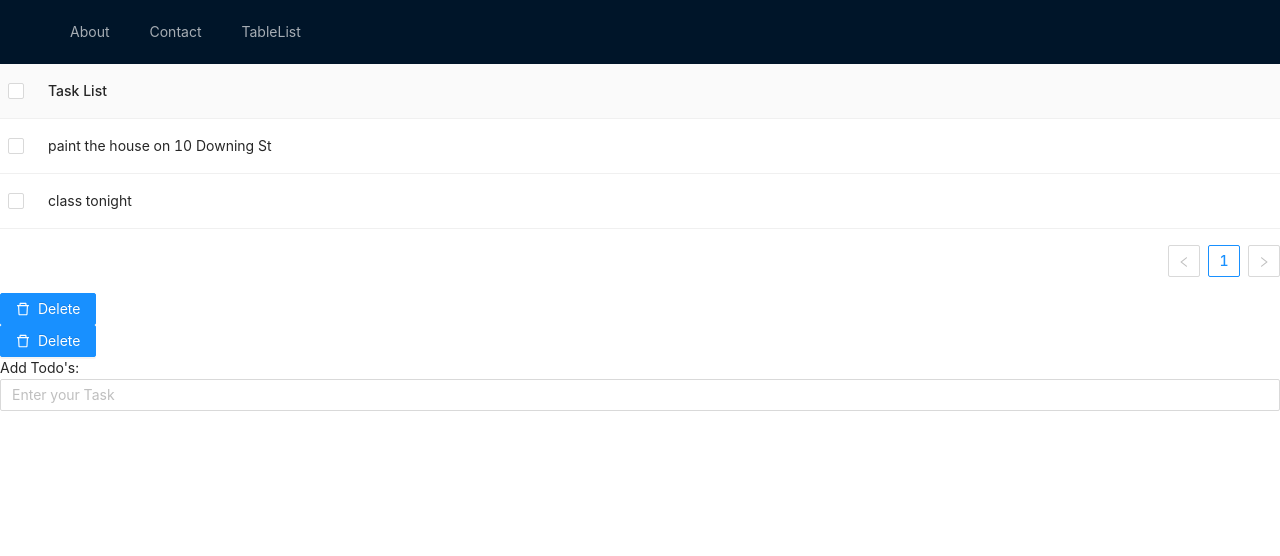
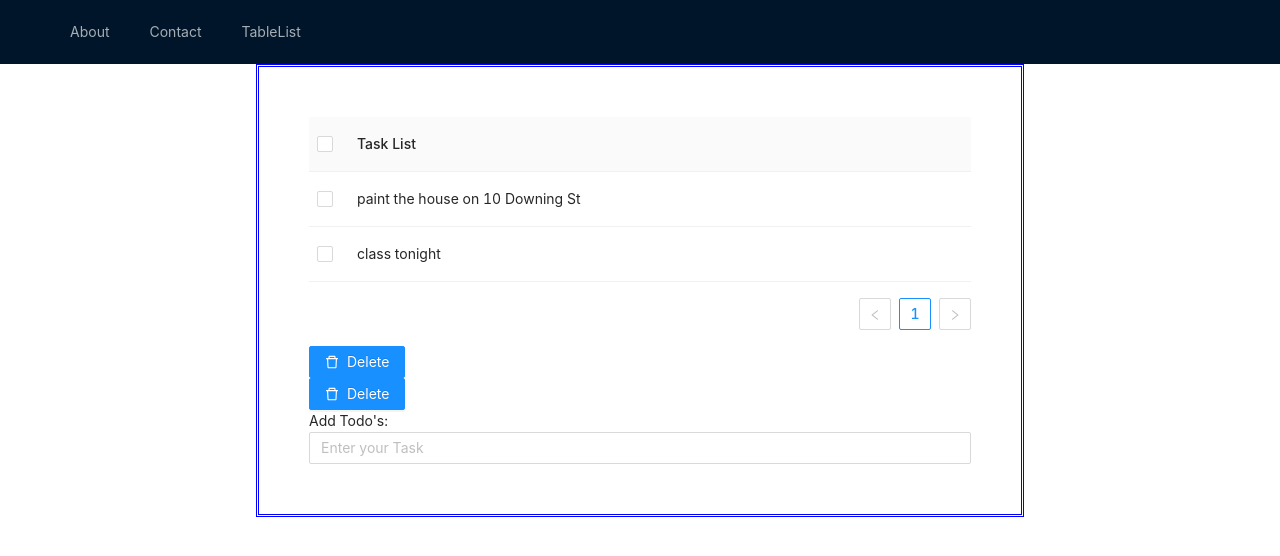
Before and after one commit to jarodri01/classProject3, a React (Create React App) app: page /TableList in a window 1280 px wide. Shown: the top 556 px of the page. Built offline with nearby package versions, Linux system fonts and the light colour scheme.

Commit message:
update border lines

```diff
--- a/src/App.css
+++ b/src/App.css
@@ -1,18 +1,20 @@
 .about-container{
     margin: auto;
     width: 60%;
-    border: 3px solid blue;
+    border: 3px double blue;
     padding: 45px;
 }
 .form-container{
     margin: auto;
     width: 60%;
+    border: 3px double blue;
+
     padding: 50px;
 }
-.todoapp.container{
+.container{
     margin: auto;
     width: 60%;
-    border: 3px solid blue;
+    border: 3px double blue;
     padding: 50px;
 }
 #to-do-form.button{
```
